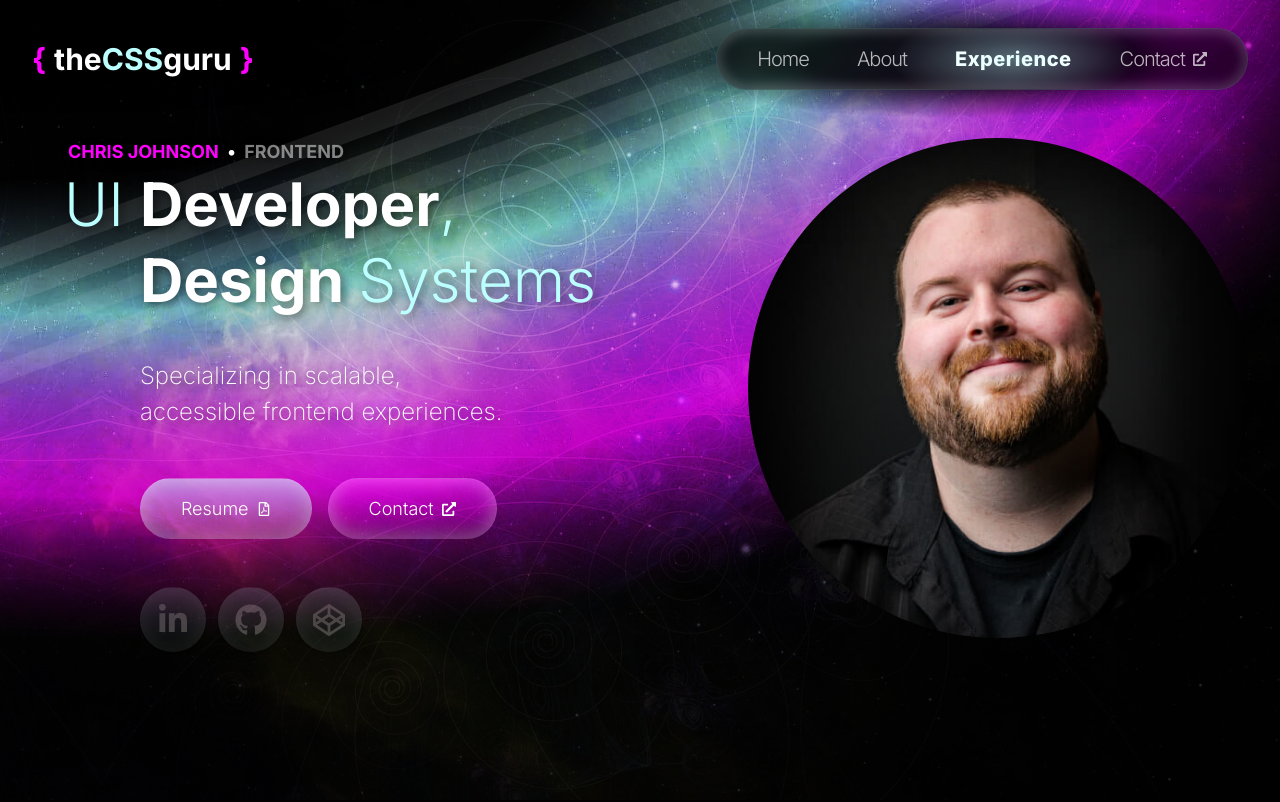
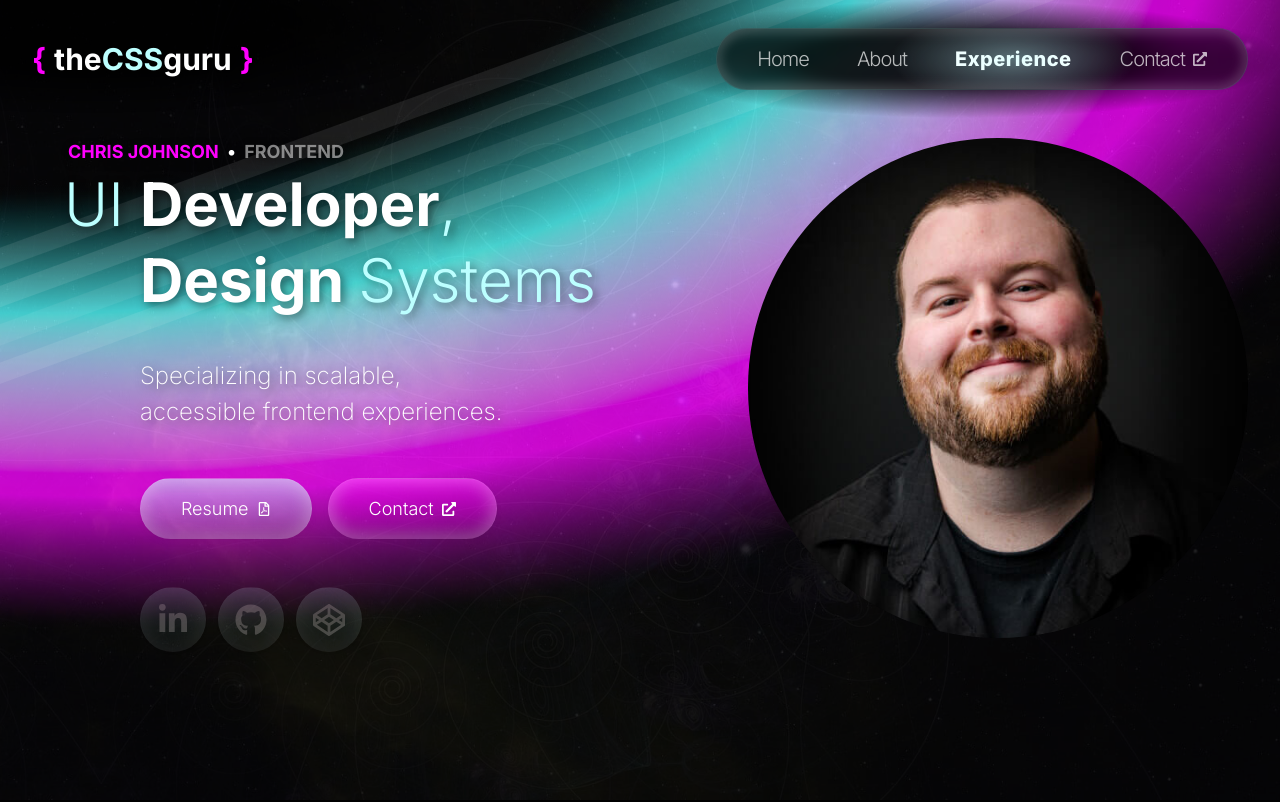
Before and after one commit to theCSSguru/thecssguru-2024, a Next.js app: page / in a window 1280 px wide. Shown: the top 802 px of the page. Built offline with nearby package versions, Linux system fonts and the light colour scheme.

Commit message:
removed all mix-blend-modes for performance and added punchier oklch colors for gradients

```diff
--- a/src/@/components/Space/Space.tsx
+++ b/src/@/components/Space/Space.tsx
@@ -2,8 +2,8 @@ export const Space = () => {
   return (
     <div className="space-wrap fixed inset-0 z-0">
       <div className="space-bg before:bg-[url('/bgspace.jpg')] after:bg-[url('/bg.jpg')]"></div>
-      <div className="bg-brand-radial absolute inset-0 z-20 bg-cover mix-blend-soft-light"></div>
-      <div className="bg-brand-radial absolute inset-0 z-30 bg-cover opacity-50 mix-blend-overlay"></div>
+      <div className="bg-brand-radial absolute inset-0 z-20 bg-cover opacity-35"></div>
+      <div className="bg-brand-radial absolute inset-0 z-30 bg-cover opacity-65"></div>
       <div className="absolute inset-0 z-40">
         <div className="relative mx-auto max-w-screen-2xl">
           <div className="absolute left-[70rem] top-[-20rem] flex h-[800dvh] origin-top-left rotate-[70deg] gap-4 opacity-10 lg:top-[-10rem]">
--- a/src/styles/globals.css
+++ b/src/styles/globals.css
@@ -176,8 +176,8 @@ nav {
     85% 80% at 20% -10%,
     #000 0%,
     #000 52%,
-    #bcffff 66%,
-    #ff00fe 85%,
+    oklch(0.92 0.14 196) 66%,
+    oklch(0.66 0.38 328) 85%,
     #000 100%
   );
   animation: brandRadial 15s ease infinite;
```
